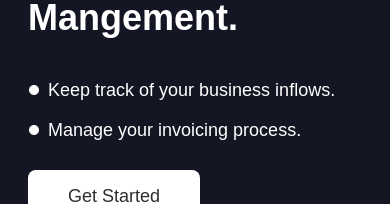
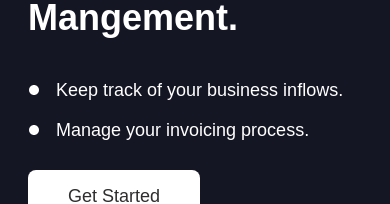
Before and after one commit to sandygudie/Invoice-App, a React (Create React App) app: page / in a window 390 px wide. Shown: the part 204-408 px from the top of the page. Built offline with nearby package versions, Linux system fonts and the light colour scheme.

Commit message:
updated pagination

```diff
--- a/src/pages/Home.tsx
+++ b/src/pages/Home.tsx
@@ -81,13 +81,13 @@
             <h1 className="title font-bold text-4xl md:text-5xl">
               Quick And Easy Invoice Mangement.
             </h1>
-            <div className="description ">
+            <div className="description">
               <p className="text-lg md:text-[25px] my-8 font-normal leading-[2.5rem]">
-                <p className="flex items-center gap-x-2">
+                <p className="flex items-center justify-start gap-x-4 md:gap-x-2">
                   <MdCircle className="text-xs" /> Keep track of your business
                   inflows.{" "}
                 </p>
-                <p className="flex items-center gap-x-2">
+                <p className="flex items-center justify-start gap-x-4 md:gap-x-2">
                   <MdCircle className="text-xs" /> Manage your invoicing
                   process.
                 </p>
```
